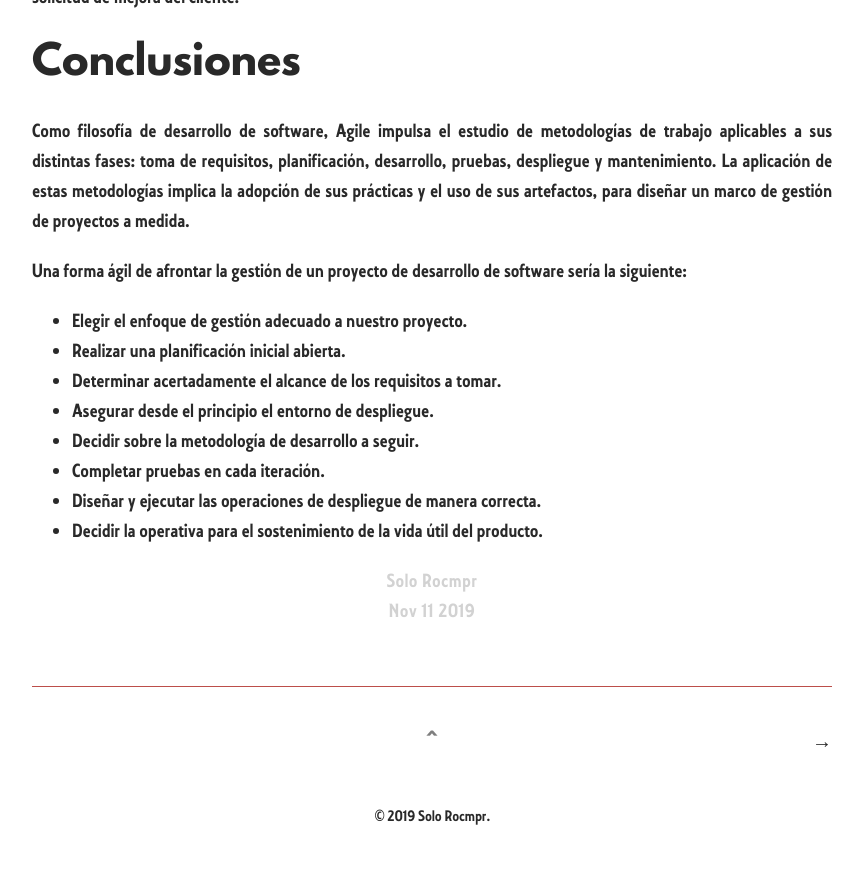
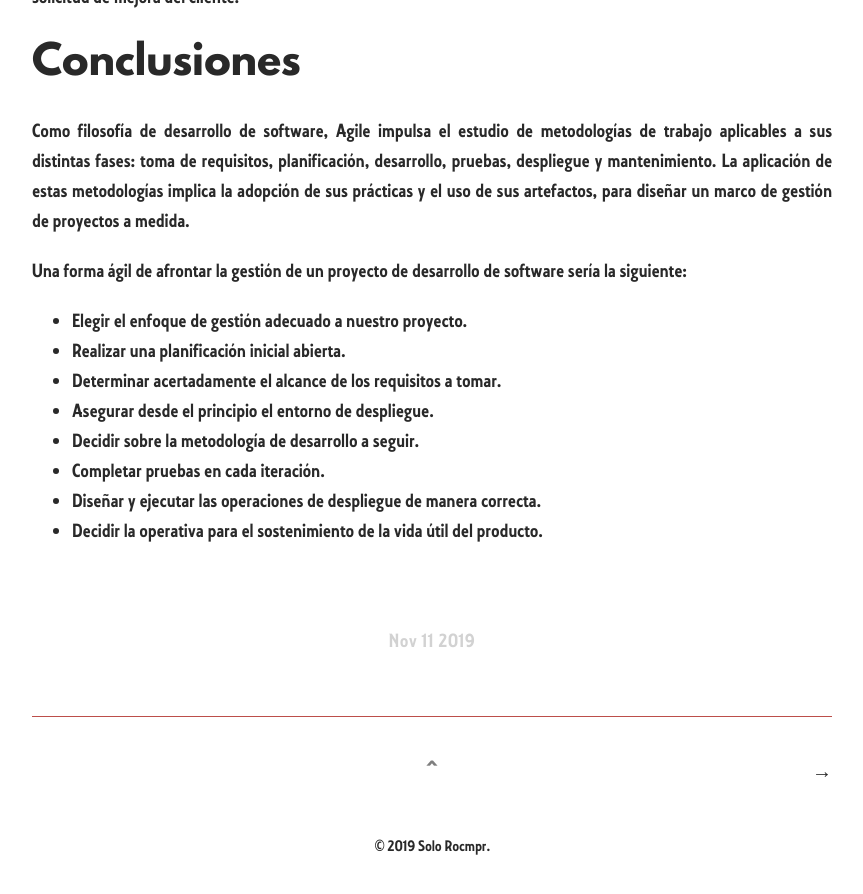
Before and after one commit to Rocmpr/blog, a Jekyll site: the page built from _posts/2019-11-24-Metodologías-Ágiles.md, in a window 1280 px wide and 900 px high, scrolled down 5158 px. Shown: the top 894 px of the window, without its empty margins (208-1071 px from the left). Built offline with Jekyll 4.4.1, drawn with Linux system fonts in a browser that asks for light colours; our own code applies the rules of GitHub Pages for plain Markdown files; before the commit the page ends 6028 px from its top, so only the background shows below that.

Commit message:
Update post.html

```diff
--- a/_layouts/post.html
+++ b/_layouts/post.html
@@ -8,12 +8,14 @@ layout: default
 
   {{ content }}
 
+  <br>
+
     <div class="post-info">
-    {% if page.author %}
+<!--     {% if page.author %}
         {{ page.author }}
     {% else %}
         {{ site.author.name }}
-    {% endif %}
+    {% endif %} -->
 
     {% if page.date %}
       <br>
```
